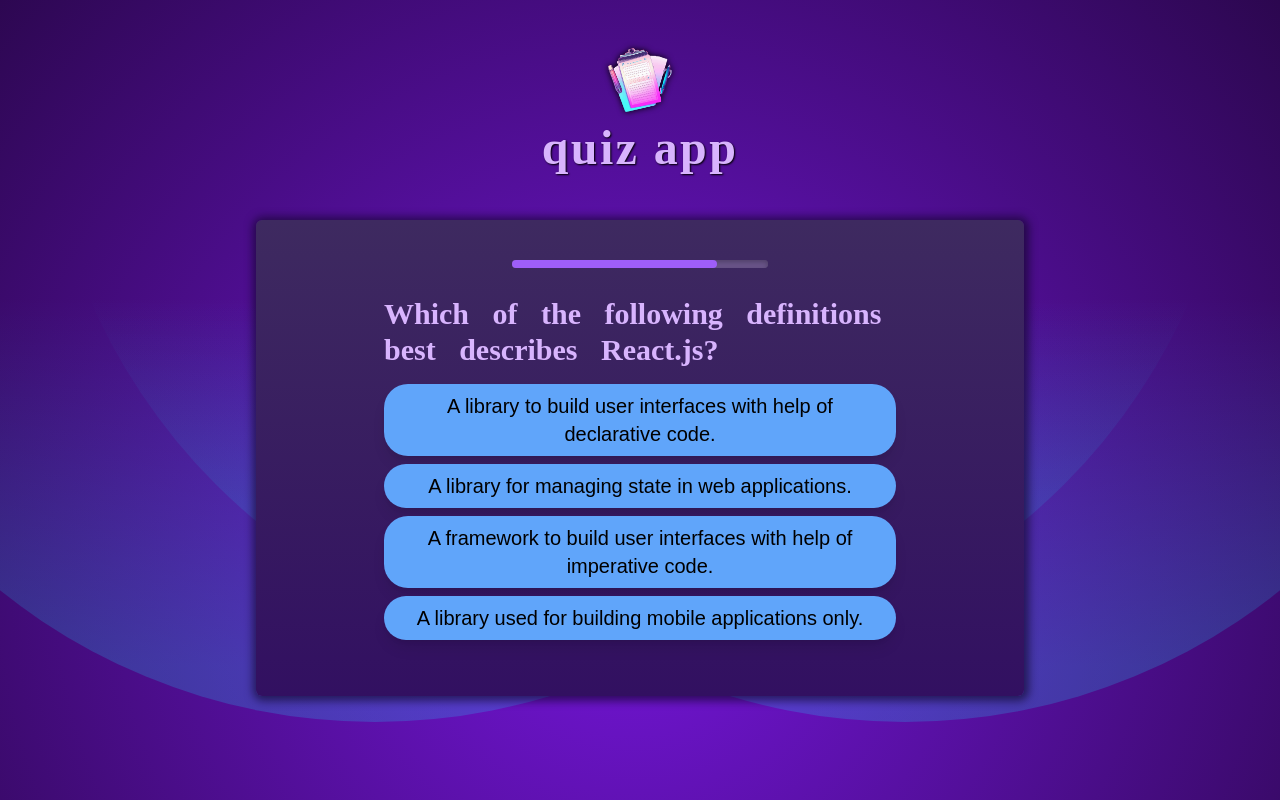
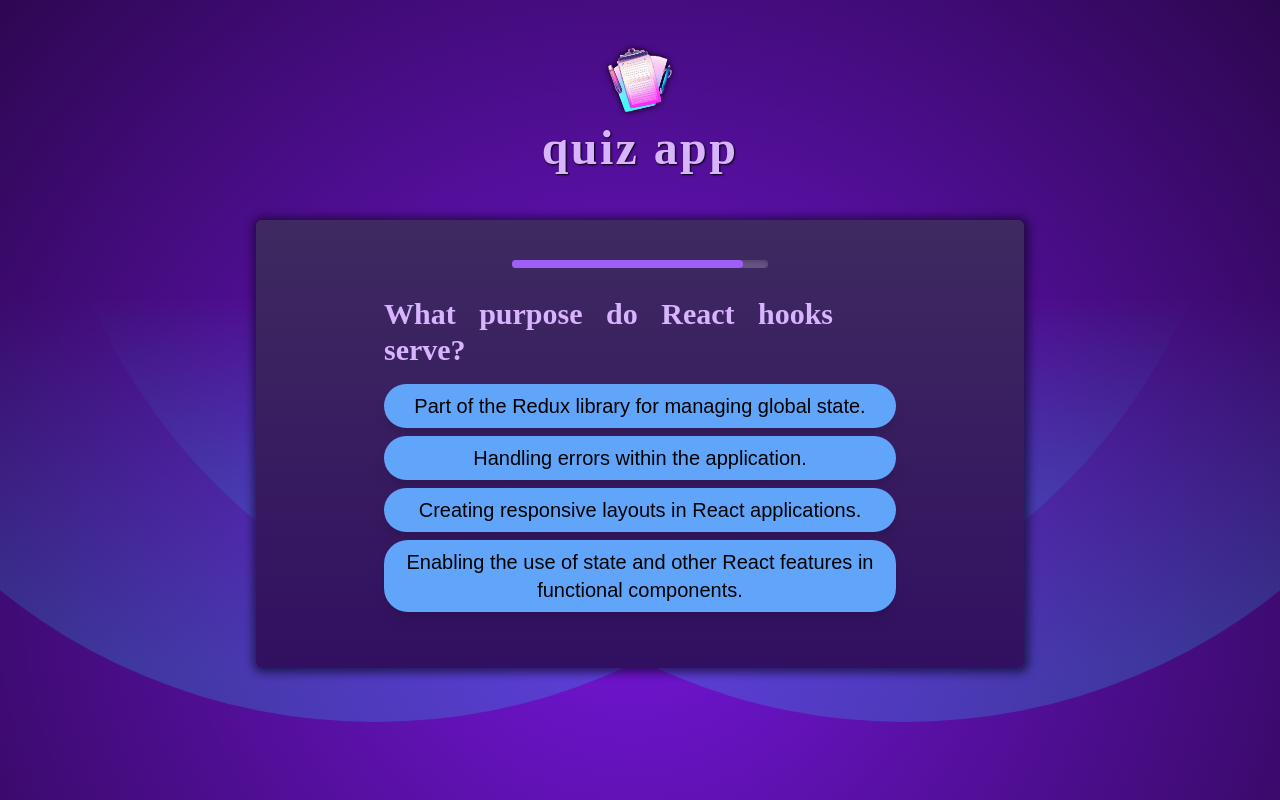
Before and after one commit to mclods/quiz-app, a React (Vite) app: page / in a window 1280 px wide. Built offline with nearby package versions, Linux system fonts and the light colour scheme; a web font is replaced by a local one.

Commit message:
Added features of shuflle and timeout

```diff
--- /dev/null
+++ b/src/components/QuestionTimer.jsx
@@ -0,0 +1,46 @@
+import { useEffect, useRef, useState } from 'react';
+import classes from './QuestionTimer.module.css';
+
+const QUESTION_TIMER_INTERVAL = 10;
+
+function QuestionTimer({ timeout, onTimerExpired }) {
+  const [remainingTime, setRemainingTime] = useState(timeout);
+
+  useEffect(() => {
+    console.log('Setting Timer');
+    const timer = setTimeout(() => {
+      console.log('Timer Complete');
+      onTimerExpired();
+    }, timeout);
+
+    return () => {
+      console.log('Cleaning Timer');
+      clearTimeout(timer);
+    };
+  }, [timeout, onTimerExpired]);
+
+  useEffect(() => {
+    console.log('Setting Interval');
+    const interval = setInterval(() => {
+      console.log('Interval Complete');
+      setRemainingTime(
+        (prevRemainingTime) => prevRemainingTime - QUESTION_TIMER_INTERVAL
+      );
+    }, QUESTION_TIMER_INTERVAL);
+
+    return () => {
+      console.log('Cleaning Interval');
+      clearInterval(interval);
+    };
+  }, []);
+
+  return (
+    <progress
+      value={remainingTime}
+      max={timeout}
+      className={classes.progress}
+    />
+  );
+}
+
+export default QuestionTimer;
--- a/src/components/Quiz.jsx
+++ b/src/components/Quiz.jsx
@@ -1,27 +1,43 @@
 import QuestionAnswers from './QuestionAnswers';
-import classes from './Quiz.module.css';
 import QUESTIONS from '../utils/questions';
-import { useState } from 'react';
+import { useState, useCallback } from 'react';
 import QuizResults from './QuizResults';
+import QuestionTimer from './QuestionTimer';
+import getShuffleQuestions from '../utils/shuffleQuestions';
+
+const QUESTION_TIMER_TIMEOUT = 5000;
+const SHUFFLED_QUESTIONS = getShuffleQuestions(QUESTIONS);
 
 function Quiz() {
-  const [quizData, setQuizData] = useState(QUESTIONS);
   const [answers, setAnswers] = useState([]);
   let activeQuestion;
 
-  function handleSelectAnswer(answer) {
+  const handleSelectAnswer = useCallback(function handleSelectAnswer(answer) {
     setAnswers((prevAnswers) => [...prevAnswers, answer]);
-  }
+  }, []);
 
-  if (quizData.length === answers.length) {
+  const handleSkipAnswer = useCallback(
+    function () {
+      handleSelectAnswer(null);
+    },
+    [handleSelectAnswer]
+  );
+
+  const activeQuestionIndex = answers.length;
+
+  if (activeQuestionIndex === SHUFFLED_QUESTIONS.length) {
     return <QuizResults />;
   } else {
-    activeQuestion = quizData[answers.length];
+    activeQuestion = SHUFFLED_QUESTIONS[activeQuestionIndex];
   }
 
   return (
     <section className="flex flex-col gap-y-3 mx-[20vw] my-12 px-[10vw] py-10 rounded-md items-center bg-gradient-to-b from-[#3e2a60] to-[#321061] shadow-[1px_1px_8px_4px_rgba(12,5,32,0.6)]">
-      <progress value={80} max={100} className={classes.progress} />
+      <QuestionTimer
+        key={activeQuestionIndex}
+        timeout={QUESTION_TIMER_TIMEOUT}
+        onTimerExpired={handleSkipAnswer}
+      />
       <QuestionAnswers
         question={activeQuestion}
         onSelectAnswer={handleSelectAnswer}
--- /dev/null
+++ b/src/utils/shuffleQuestions.js
@@ -0,0 +1,16 @@
+export default function getShuffleQuestions(questions) {
+  const shuffledQuestions = [...questions].map((question) => ({
+    ...question,
+    answers: [...question.answers.map((answer) => ({ ...answer }))],
+  }));
+
+  // Shuffle Answers
+  shuffledQuestions.forEach((question) => {
+    question.answers.sort(() => Math.random() - 0.5);
+  });
+
+  // Shuffle Questions
+  shuffledQuestions.sort(() => Math.random() - 0.5);
+
+  return shuffledQuestions;
+}
```
Also changed, not shown: src/components/QuestionTimer.module.css (renamed from src/components/Quiz.module.css).
